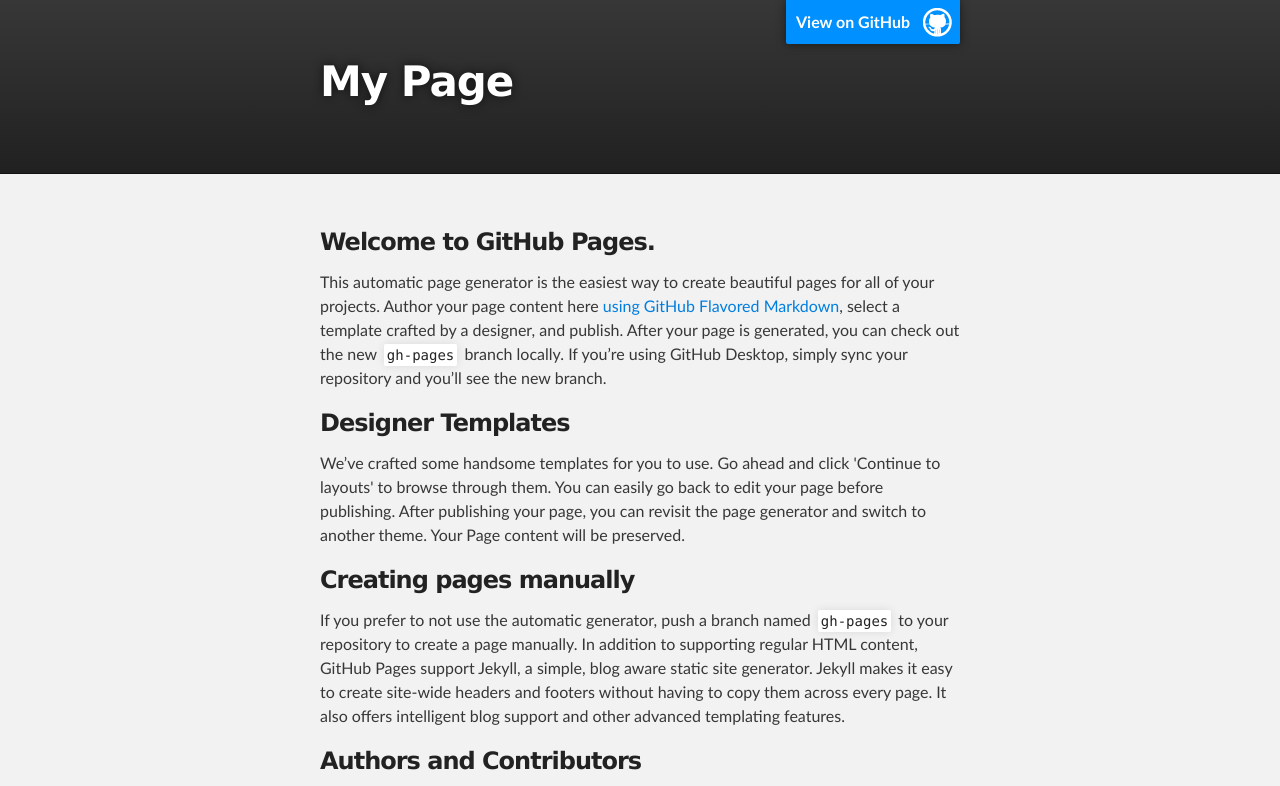
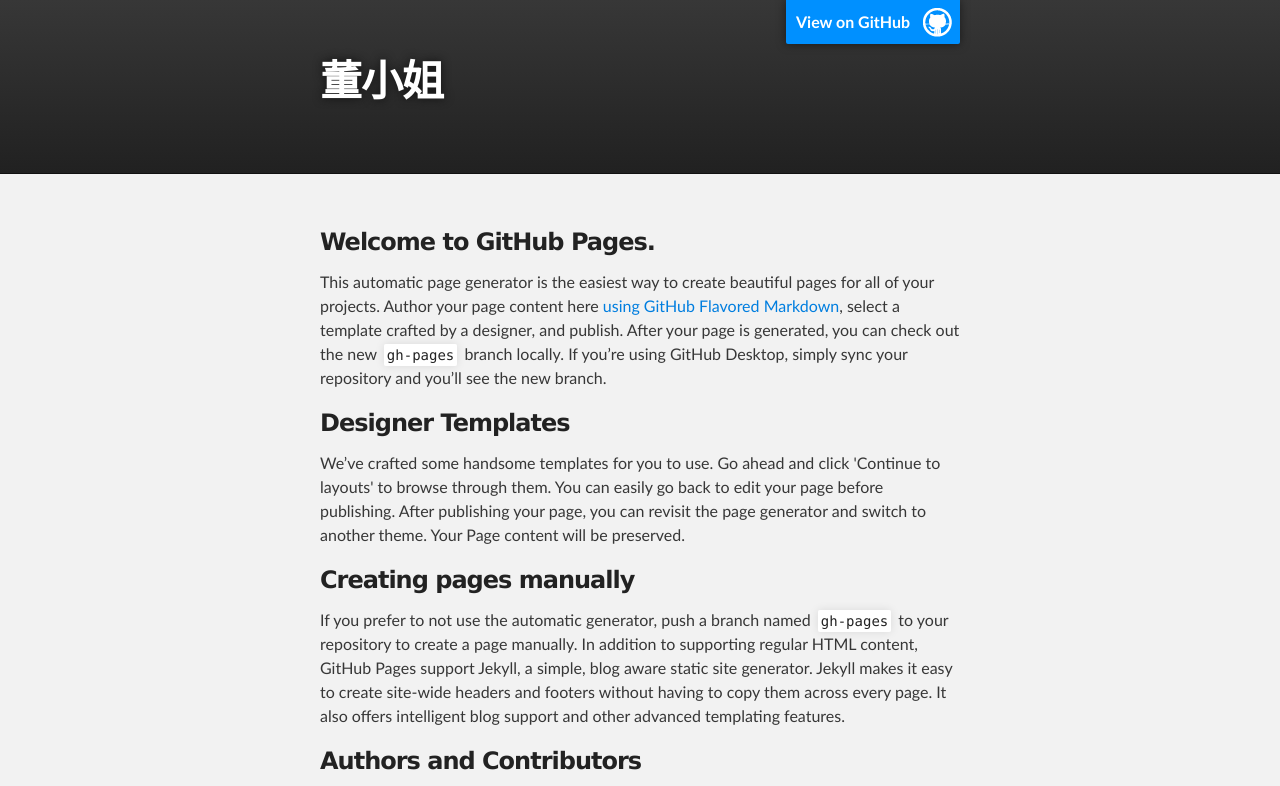
Before and after one commit to litevil/litevil.github.io, a plain HTML site: page index.html in a window 1280 px wide. Shown: the top 786 px of the page. Drawn offline with Linux system fonts and the light colour scheme.

Commit message:
董小姐

```diff
--- a/index.html
+++ b/index.html
@@ -18,7 +18,7 @@
         <header class="inner">
           <a id="forkme_banner" href="https://github.com/litevil">View on GitHub</a>
 
-          <h1 id="project_title">My Page</h1>
+          <h1 id="project_title">董小姐</h1>
           <h2 id="project_tagline"></h2>
 
         </header>
```
